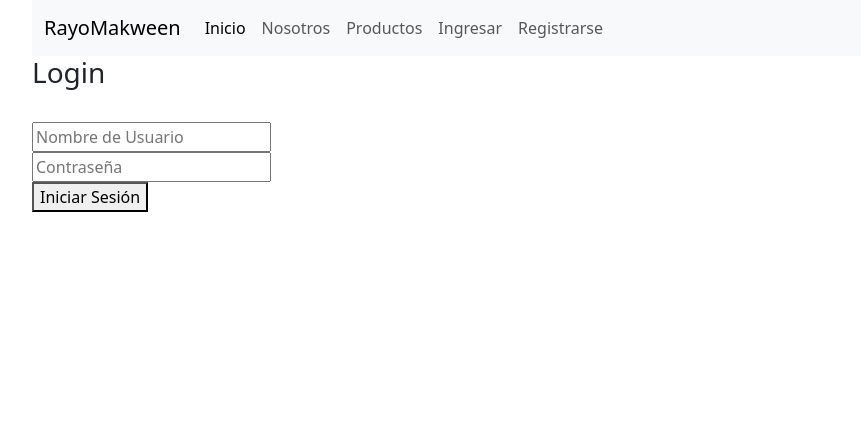
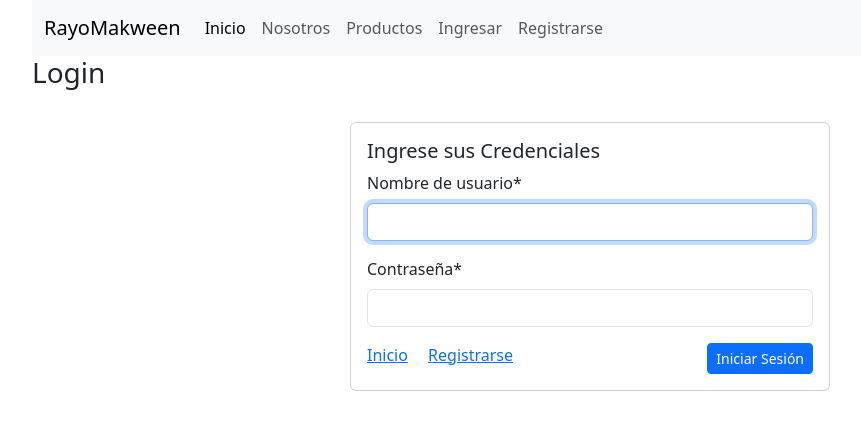
Before and after one commit to cachululo/djangoRayoMakween, a Django app: page /accounts/login/ in a window 1280 px wide. Shown: the top 430 px of the page, without its empty margins (50-911 px from the left). Run offline with Django 5.2, Linux system fonts and the light colour scheme; some libraries are stand-ins or nearby versions.

Commit message:
se arregla vista registrar y se agrega crispy forms

```diff
--- a/core/templates/core/base.html
+++ b/core/templates/core/base.html
@@ -1,5 +1,5 @@
 <!DOCTYPE html>
-<html lang="en">
+<html lang="es">
 <head>
     <meta charset="UTF-8">
     <meta name="viewport" content="width=device-width, initial-scale=1.0">
@@ -38,11 +38,11 @@
                   {% else %}
 
                   <li class="nav-item">
-                    <a class="nav-link" href="#">Ingresar</a>
+                    <a class="nav-link" href={% url 'login' %}>Ingresar</a>
                   </li>
 
                   <li class="nav-item">
-                    <a class="nav-link" href="#">Registrarse</a>
+                    <a class="nav-link" href={% url 'login' %}>Registrarse</a>
                   </li>
 
                   {% endif %}
--- a/core/templates/registration/login.html
+++ b/core/templates/registration/login.html
@@ -1,5 +1,7 @@
 {% extends 'core/base.html' %}
 {% block content %}
+
+{% load crispy_forms_tags %}
 
 <h3>Login</h3>
 
@@ -7,11 +9,22 @@
 
 <form action="" method="post">
     {% csrf_token %}
-    <input type="text" name="username" id="" placeholder="Nombre de Usuario">
-    <br>
-    <input type="password" name="password" id="" placeholder="Contraseña">
-    <br>
-    <button type="submit">Iniciar Sesión</button>
+
+    <div class="card mx-auto" style="width: 30rem;">
+        <div class="card-body">
+          <h5 class="card-title">Ingrese sus Credenciales</h5>
+          {{form | crispy}}
+
+
+          <a href="{% url 'home' %}" class="card-link">Inicio</a>
+          <a href="#" class="card-link">Registrarse</a>
+
+          <button class="btn btn-sm btn-primary float-end" type="submit">Iniciar Sesión</button>
+
+        </div>
+      </div>
+
+
 
 
 </form>
```
Also changed, not shown: proyectologin/settings.py (+6 -1 lines), db.sqlite3.
